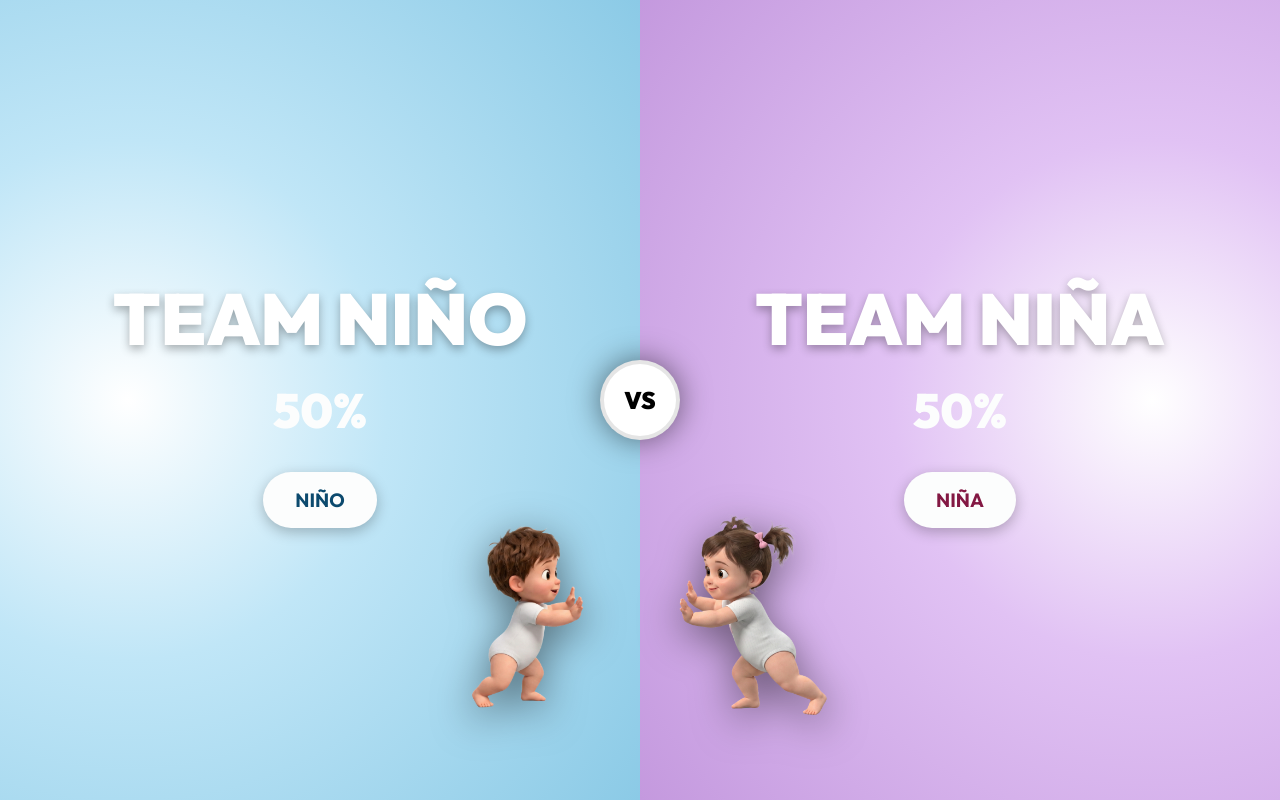
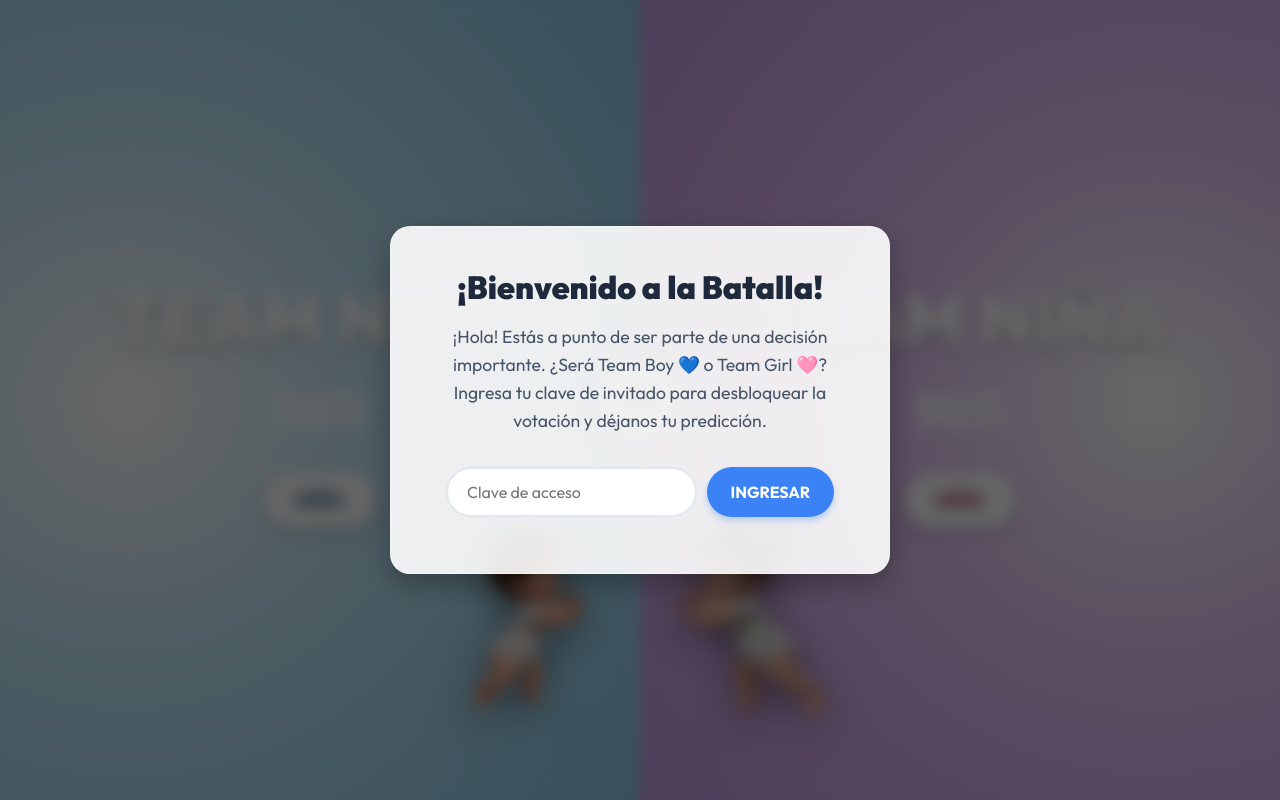
Before and after one commit to CarlosPGit/gender-reveal, a Flask app: page / in a window 1280 px wide. Run offline with Flask 3, Linux system fonts and the light colour scheme; data that the repository does not hold is empty; some libraries are stand-ins or nearby versions.

Commit message:
Add modal

```diff
--- a/static/css/style.css
+++ b/static/css/style.css
@@ -174,6 +174,104 @@ canvas {
     z-index: 9999 !important;
 }
 
+/* Access Modal Styles */
+.modal-overlay {
+    position: fixed;
+    top: 0;
+    left: 0;
+    width: 100%;
+    height: 100%;
+    background: rgba(0, 0, 0, 0.6);
+    backdrop-filter: blur(8px);
+    display: flex;
+    justify-content: center;
+    align-items: center;
+    z-index: 1000;
+    transition: opacity 0.3s ease;
+}
+
+.modal-overlay.hidden {
+    opacity: 0;
+    pointer-events: none;
+}
+
+.modal-card {
+    background: rgba(255, 255, 255, 0.9);
+    padding: 2.5rem;
+    border-radius: 20px;
+    text-align: center;
+    max-width: 500px;
+    width: 90%;
+    box-shadow: 0 10px 30px rgba(0, 0, 0, 0.3);
+    border: 1px solid rgba(255, 255, 255, 0.5);
+}
+
+.modal-card h2 {
+    font-size: 2rem;
+    color: #1e293b;
+    margin-bottom: 1rem;
+    font-weight: 900;
+}
+
+.modal-card p {
+    font-size: 1.1rem;
+    color: #475569;
+    margin-bottom: 2rem;
+    line-height: 1.6;
+    font-weight: 400;
+    background: none;
+    -webkit-background-clip: border-box;
+    background-clip: border-box;
+    color: #475569;
+}
+
+.input-group {
+    display: flex;
+    gap: 10px;
+    justify-content: center;
+    margin-bottom: 1rem;
+}
+
+.input-group input {
+    padding: 0.8rem 1.2rem;
+    border: 2px solid #e2e8f0;
+    border-radius: 50px;
+    font-size: 1rem;
+    outline: none;
+    transition: border-color 0.2s;
+    font-family: 'Outfit', sans-serif;
+    width: 60%;
+}
+
+.input-group input:focus {
+    border-color: #3b82f6;
+}
+
+.input-group button {
+    padding: 0.8rem 1.5rem;
+    font-size: 1rem;
+    background: #3b82f6;
+    color: white;
+    box-shadow: 0 4px 6px rgba(59, 130, 246, 0.3);
+}
+
+.input-group button:hover {
+    background: #2563eb;
+    transform: translateY(-2px);
+}
+
+.error-message {
+    color: #ef4444;
+    font-size: 0.9rem;
+    margin-top: 0.5rem;
+    font-weight: bold;
+    margin-bottom: 0;
+}
+
+.error-message.hidden {
+    display: none;
+}
+
 /* Mobile Responsiveness */
 @media (max-width: 768px) {
     .battle-container {
@@ -241,4 +339,28 @@ canvas {
         font-size: 0.8rem;
         border-width: 2px;
     }
+
+    .modal-card {
+        padding: 1.5rem;
+    }
+
+    .modal-card h2 {
+        font-size: 1.5rem;
+    }
+
+    .modal-card p {
+        font-size: 1rem;
+    }
+
+    .input-group {
+        flex-direction: column;
+    }
+
+    .input-group input {
+        width: 100%;
+    }
+
+    .input-group button {
+        width: 100%;
+    }
 }
--- a/static/js/main.js
+++ b/static/js/main.js
@@ -1,6 +1,41 @@
 let currentTeam = null;
 
+// Access Modal Logic
+let isAccessGranted = false;
+const ACCESS_KEY = "BEBE2025";
+
+document.addEventListener('DOMContentLoaded', () => {
+    const modal = document.getElementById('access-modal');
+    const accessInput = document.getElementById('access-key-input');
+    const accessBtn = document.getElementById('access-btn');
+    const errorMessage = document.getElementById('error-message');
+
+    function checkAccess() {
+        const enteredKey = accessInput.value.trim();
+        if (enteredKey === ACCESS_KEY) {
+            isAccessGranted = true;
+            modal.classList.add('hidden');
+            // Optional: Add blur removal or other reveal animations here
+        } else {
+            errorMessage.classList.remove('hidden');
+            // Shake animation for error
+            gsap.fromTo(accessInput, { x: -10 }, { x: 10, duration: 0.1, repeat: 5, yoyo: true });
+        }
+    }
+
+    accessBtn.addEventListener('click', checkAccess);
+
+    accessInput.addEventListener('keypress', (e) => {
+        if (e.key === 'Enter') {
+            checkAccess();
+        }
+    });
+});
+
+// Modified vote function to check for access
 function vote(team) {
+    if (!isAccessGranted) return;
+
     fetch('/api/vote', {
         method: 'POST',
         headers: {
--- a/templates/index.html
+++ b/templates/index.html
@@ -38,6 +38,20 @@
         <div class="vs-badge">VS</div>
     </div>
 
+    <!-- Access Modal -->
+    <div id="access-modal" class="modal-overlay">
+        <div class="modal-card">
+            <h2>¡Bienvenido a la Batalla!</h2>
+            <p>¡Hola! Estás a punto de ser parte de una decisión importante. ¿Será Team Boy 💙 o Team Girl 🩷? Ingresa
+                tu clave de invitado para desbloquear la votación y déjanos tu predicción.</p>
+            <div class="input-group">
+                <input type="text" id="access-key-input" placeholder="Clave de acceso">
+                <button id="access-btn">Ingresar</button>
+            </div>
+            <p id="error-message" class="error-message hidden">Clave incorrecta, intenta de nuevo</p>
+        </div>
+    </div>
+
     <script src="https://cdn.jsdelivr.net/npm/canvas-confetti@1.6.0/dist/confetti.browser.min.js"></script>
     <script src="https://cdnjs.cloudflare.com/ajax/libs/gsap/3.12.2/gsap.min.js"></script>
     <script src="{{ url_for('static', filename='js/main.js') }}"></script>
```
